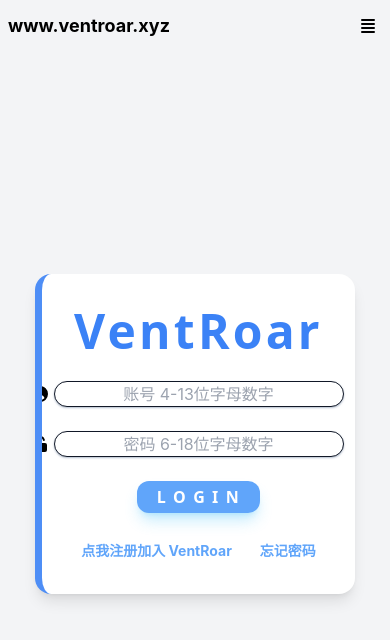
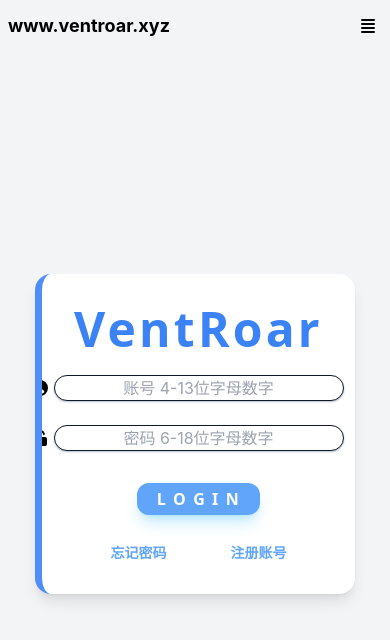
Before and after one commit to dsxksss/VentRoar, a React (Vite) app: page /LoginPage in a window 390 px wide. Shown: the top 640 px of the page. Built offline with nearby package versions, Linux system fonts and the light colour scheme.

Commit message:
change:登录注册字体大小响应性,边距调整

```diff
--- a/src/Pages/LoginPage.tsx
+++ b/src/Pages/LoginPage.tsx
@@ -40,13 +40,13 @@ const Login = () => {
             />
           </div>
           <div id="inputButton">
-            <button className="button-style text-white bg-blue-400 shadow-lg shadow-sky-400/30">
+            <button className="mt-2 button-style text-white bg-blue-400 shadow-lg shadow-sky-400/30">
               l o g i n
             </button>
           </div>
-          <div className="text-sm pt-1 font-bold text-blue-400 space-x-7">
-            <Link to={"/RegisterPage"}>点我注册加入 VentRoar</Link>
+          <div className="text-sm md:text-xl pt-1 font-bold text-blue-400 space-x-[4rem]">
             <Link to={"/RegisterPage"}>忘记密码</Link>
+            <Link to={"/RegisterPage"}>注册账号</Link>
           </div>
         </div>
       </div>
--- a/src/Pages/RegisterPage.tsx
+++ b/src/Pages/RegisterPage.tsx
@@ -137,7 +137,7 @@ const RegisterPage = () => {
                 注 册
               </button>
             </div>
-            <div className="text-sm font-bold text-green-400">
+            <div className="text-sm md:text-xl font-bold text-green-400">
               <Link to={"/LoginPage"}>已有账号? 登入VentRoar</Link>
             </div>
           </div>
```
